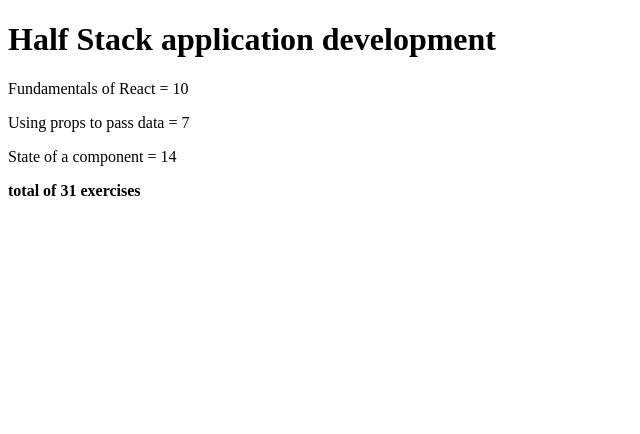
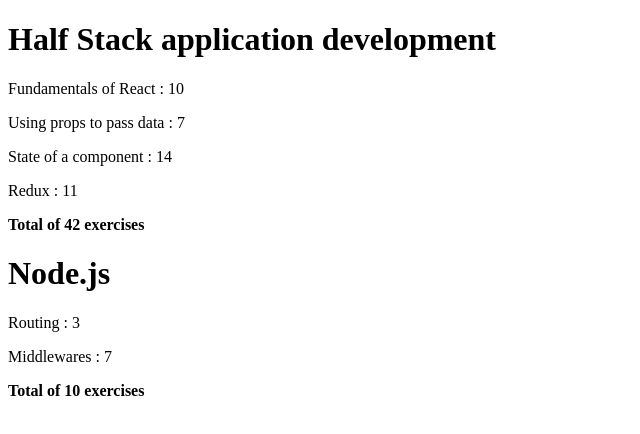
Before and after one commit to Geyiro/Introduction-to-REACT, a React (Vite) app: page / in a window 1280 px wide. Shown: the top 434 px of the page, without its empty margins (0-640 px from the left). Built offline with nearby package versions, Linux system fonts and the light colour scheme.

Commit message:
Part 2.4 course information step9

```diff
--- a/src/App.jsx
+++ b/src/App.jsx
@@ -1,44 +1,37 @@
-const Course = ({ course }) =>{
+const Course = ( props ) =>{
   return (
     <div>
-      <Header name={course.name}/>
-      <Content course={course.parts}/>
+      { props.courses.map(course => (
+        <div key={course.id}>
+          <h1>{course.name}</h1>
+          <Content parts={course.parts}/>
+         <span></span>
+        </div>
+      )) }
     </div>
   )
 }
 
-const Header = (props) =>{
-  return(
-    <h1>{props.name}</h1>
-  )
-}
-
 const Content = (props) => {
-  const partsExcercises = props.course.map(course => course.exercises)
+  const partsExcercises = props.parts.map(part => part.exercises)
+  console.log(partsExcercises)
   const sumTotal = partsExcercises.reduce((sum, excercise) => sum + excercise, 0)
-
-  console.log('Content component', props, props.course, sumTotal)
 
   return(
     <div>
-      <Part name={props.course[0].name} exercises={props.course[0].exercises}/>
-      <Part name={props.course[1].name} exercises={props.course[1].exercises}/>
-      <Part name={props.course[2].name} exercises={props.course[2].exercises}/>
-      <b>total of {sumTotal} exercises</b>
+      { props.parts.map(part => (
+        <p key={part.id}>{part.name} : {part.exercises}</p>
+      ))}
+      <b>Total of {sumTotal} exercises</b>
     </div>
   )
 }
 
-const Part = (props) => {
-  return (
-    <p>{props.name} = {props.exercises}</p>
-  )
-}
-
 const App = () => {
-  const course = {
+  const courses = [
+    {
+      name: 'Half Stack application development',
       id: 1,
-    name: 'Half Stack application development',
       parts: [
         {
           name: 'Fundamentals of React',
@@ -54,11 +47,33 @@
           name: 'State of a component',
           exercises: 14,
           id: 3
+        },
+        {
+          name: 'Redux',
+          exercises: 11,
+          id: 4
+        }
+      ]
+    },
+    {
+      name: 'Node.js',
+      id: 2,
+      parts: [
+        {
+          name: 'Routing',
+          exercises: 3,
+          id: 1
+        },
+        {
+          name: 'Middlewares',
+          exercises: 7,
+          id: 2
         }
       ]
     }
+  ]
 
-  return <Course course={course} />
+  return <Course courses={courses} />
 }
 
 export default App
```
Lines whose indentation alone changed are shown as unchanged.
